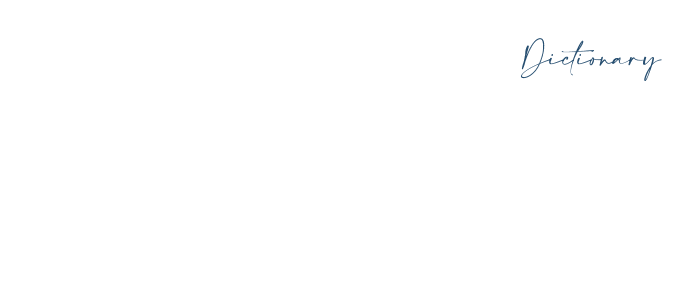
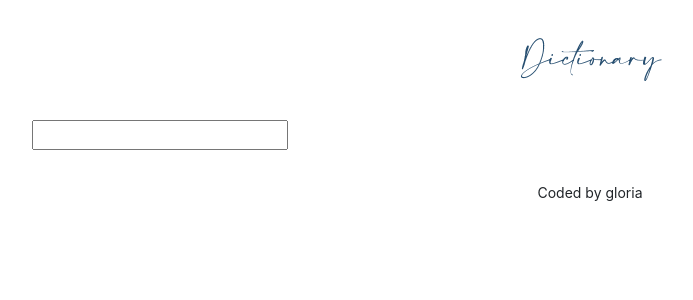
Before and after one commit to gloriatoth/react-dictionary-search, a React (Create React App) app: page / in a window 1280 px wide. Shown: the top 300 px of the page, without its empty margins (50-743 px from the left). Built offline with nearby package versions, Linux system fonts and the light colour scheme.

Commit message:
Created the foundation

```diff
--- a/src/App.css
+++ b/src/App.css
@@ -1,3 +1,5 @@
+/* https://palettes.shecodes.io/palettes/1113#palette */
+
 .App-header {
   margin: 30px 0;
 }
@@ -7,3 +9,8 @@
   display: block;
   margin: 0 auto;
 }
+
+.App-footer {
+  text-align: center;
+  margin: 30px 0;
+}
--- a/src/App.js
+++ b/src/App.js
@@ -1,12 +1,22 @@
+import Dictionary from "./Dictionary";
+
 import logo from "./logo.png";
 import "./App.css";
 
 export default function App() {
   return (
     <div className="App">
-      <header className="App-header">
-        <img src={logo} className="App-logo img-fluid" alt="logo" />
-      </header>
+      <div className="container">
+        <header className="App-header">
+          <img src={logo} className="App-logo img-fluid" alt="logo" />
+        </header>
+        <main>
+          <Dictionary />
+        </main>
+        <footer className="App-footer">
+          <small>Coded by gloria</small>
+        </footer>
+      </div>
     </div>
   );
 }
--- /dev/null
+++ b/src/Dictionary.js
@@ -0,0 +1,24 @@
+import React, { useState } from "react";
+
+import "./Dictionary.css";
+
+export default function Dictionary() {
+  let [keyword, setKeyword] = useState("");
+
+  function search(event) {
+    event.preventDefault();
+    alert(`Searching for ${keyword} definition`);
+  }
+
+  function handleKeywordChange(event) {
+    setKeyword(event.target.value);
+  }
+
+  return (
+    <div className="Dictionary">
+      <form onSubmit={search}>
+        <input type="search" onChange={handleKeywordChange} />
+      </form>
+    </div>
+  );
+}
```
Also changed, not shown: src/Dictionary.css (added).
